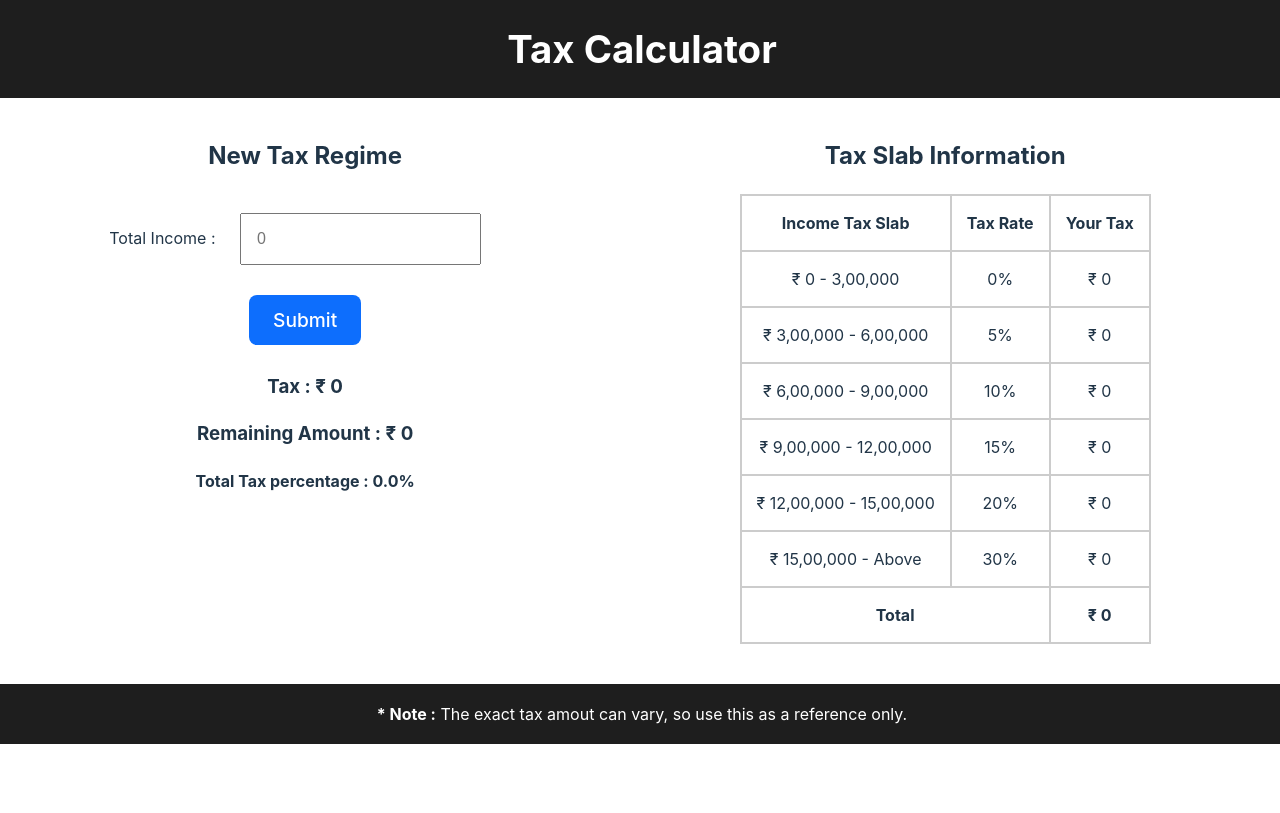
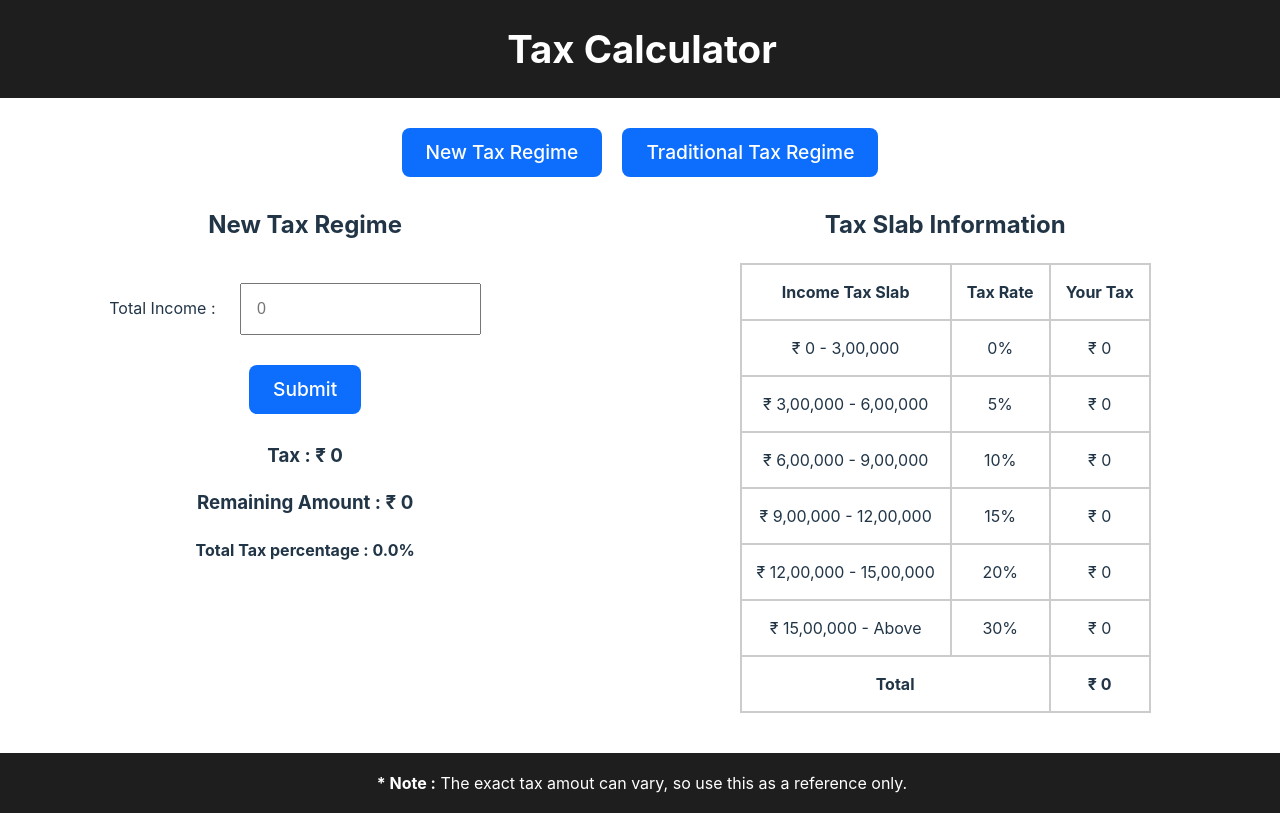
Before and after one commit to gsnvsuraj/TaxCalculator, a React (Vite) app: page / in a window 1280 px wide. Built offline with nearby package versions, Linux system fonts and the light colour scheme.

Commit message:
Add buttons to change Regime

```diff
--- a/src/App.jsx
+++ b/src/App.jsx
@@ -1,6 +1,11 @@
-import NewRegime from './NewRegime';
+import { useState } from 'react';
+import Regime from './Regime';
+import newTaxInfo from './data/NewTaxRegime.json';
+import oldTaxInfo from './data/OldTaxRegime.json';
 
 function App() {
+
+	const [taxInfoData, setTaxInfoData] = useState(newTaxInfo);
 
   	return (
     	<div className="App">
@@ -9,7 +14,10 @@ function App() {
 				<h1>Tax Calculator</h1>
 			</header>
 
-			<NewRegime />
+			<button type='button' onClick={() => setTaxInfoData(newTaxInfo)}>{newTaxInfo.name}</button>
+			<button type='button' onClick={() => setTaxInfoData(oldTaxInfo)}>{oldTaxInfo.name}</button>
+
+			<Regime taxInfo={taxInfoData} />
 
 			<footer className='footer'>
 				<p><b>* Note :</b> The exact tax amout can vary, so use this as a reference only.</p>
--- a/src/NewRegime.jsx
+++ b/src/Regime.jsx
@@ -1,9 +1,8 @@
 import React, { useState } from 'react';
 import SlabInfoTable from './components/SlabInfoTable';
-import taxInfo from './data/NewTaxRegime.json';
 
 
-function NewRegime() {
+function Regime({taxInfo}) {
 
     const [inputAmt, setInputAmt] = useState('');
     const [amount, setAmount] = useState(0);
@@ -81,7 +80,7 @@ function NewRegime() {
 			</div>
 
 			<div className="regimeOutput">
-				<SlabInfoTable amount={amount} taxRates={taxInfo.taxRates} tax={tax} />
+				<SlabInfoTable amount={amount} taxRates={taxInfo.taxRates} tax={tax} exception={taxInfo.exception} />
 			</div>
 
         </div>
@@ -89,4 +88,4 @@ function NewRegime() {
 
 }
 
-export default NewRegime;
+export default Regime;
--- a/src/components/SlabInfoTable.jsx
+++ b/src/components/SlabInfoTable.jsx
@@ -11,7 +11,7 @@ function SlabInfoTable(props) {
 
 		var taxSlab = 0;
 
-		if (amount <= 700000)
+		if (amount <= props.exception)
             taxSlab = 0;
 
         else {
```
Also changed, not shown: 1 other file (tests, documents, lock files or other folders).
